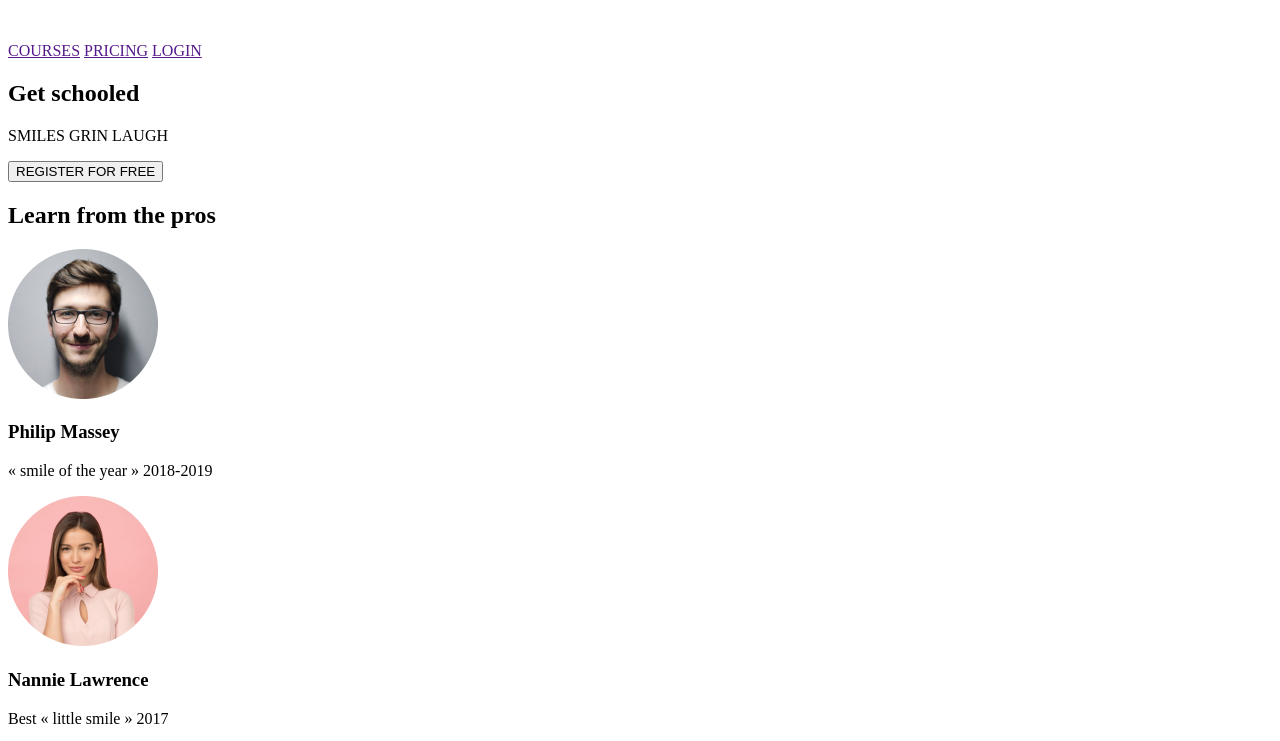
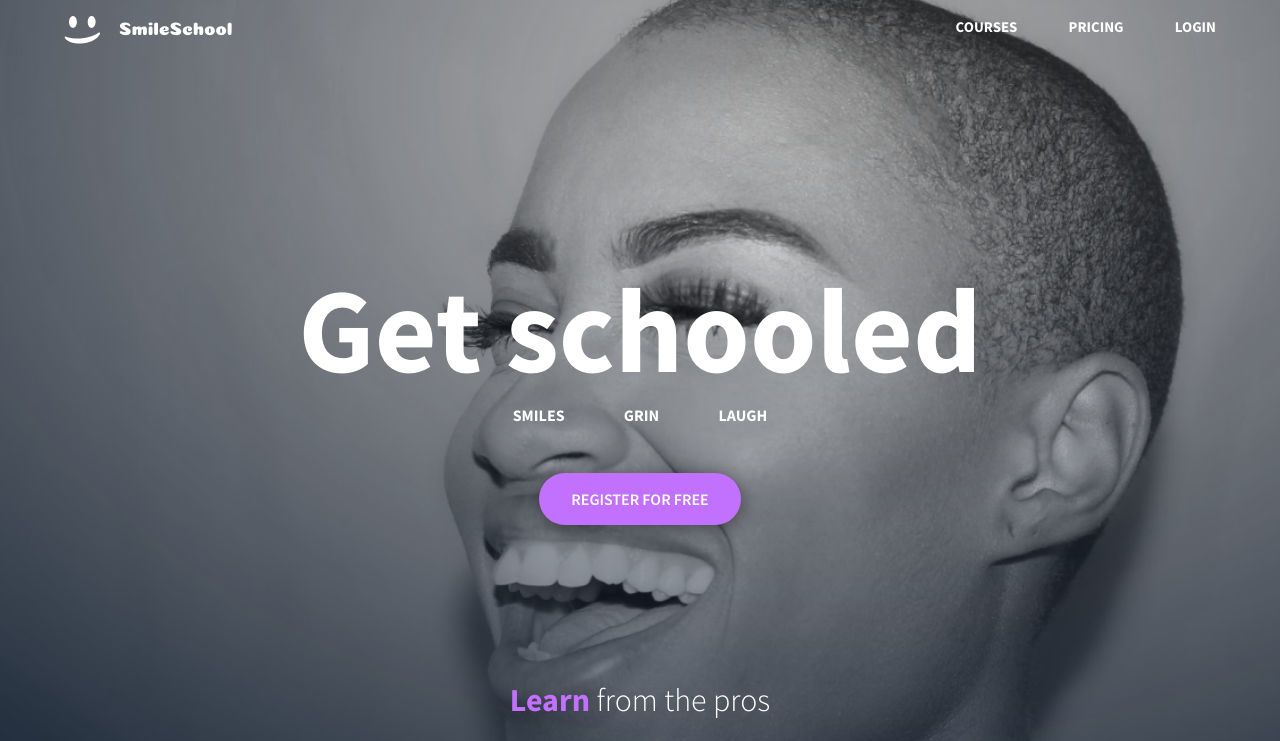
Before and after one commit to Demlew1/alx_html_css, a plain HTML site: page index.html in a window 1280 px wide. Shown: the top 741 px of the page. Drawn offline with Linux system fonts and the light colour scheme.

Commit message:
finished task 1

```diff
--- a/styles.css
+++ b/styles.css
@@ -137,3 +137,145 @@
   --button-text-color: var(--color-white);
   --button-border-radius: 50px;
 }
+/* Base */
+
+*,
+*:before,
+*:after {
+  box-sizing: border-box;
+}
+
+html {
+  scroll-behavior: smooth;
+  font-family: "source-sans-pro";
+}
+
+body {
+  font-family: var(--font-family-base);
+  max-width: 120rem;
+  min-height: 100%;
+  margin: 0px;
+  padding: 0px;
+  font-family: "source-sans-pro";
+}
+
+button {
+  text-align: var(--font-align);
+  background-color: var(--button-background-color);
+  color: var(--button-text-color);
+  padding: 1rem 2rem;
+  border-radius: var(--button-border-radius);
+  box-shadow: var(--button-box-shadow);
+  border: none;
+  font-size: var(--button-font-size);
+  font-weight: 600;
+  font-family: "source-sans-pro";
+}
+
+/* Header And Banner */
+
+.banner {
+  background-image: url(image/Object.png);
+  background-size: cover;
+  background-repeat: no-repeat;
+  width: 100%;
+  display: flex;
+  flex-direction: column;
+  text-align: var(--font-align);
+  background-color: #071629;
+}
+
+header {
+  display: flex;
+  justify-content: space-between;
+  padding: 1rem 4rem;
+}
+
+nav > a {
+  color: var(--link-text-color);
+  text-decoration: var(--link-text-decoration);
+  font-weight: var(--header-menu-font-weight);
+  line-height: var(--header-menu-line-height);
+  font-style: var(--header-menu-font-style);
+  font-size: var(--header-font-size);
+  height: var(--header-menu-height);
+  padding-left: 3rem;
+}
+
+.main1 {
+  color: var(--main-text-color);
+  display: flex;
+  flex-direction: column;
+  justify-content: center;
+  align-items: center;
+}
+
+h1 {
+  font-size: 7.5rem;
+  text-align: center;
+  margin-bottom: 0rem;
+  margin-top: 12rem;
+  font-weight: 700;
+}
+
+.sgl {
+  margin-top: 0rem;
+  word-spacing: 3.5rem;
+  font-size: 1rem;
+  font-weight: 700;
+}
+
+.first-button {
+  margin-top: 2rem;
+}
+
+.pro-sect {
+  margin-top: 8rem;
+}
+
+.heading2 {
+  font-size: 2rem;
+  font-weight: 300;
+  font-style: normal;
+  line-height: normal;
+}
+
+.learn {
+  color: var(--color-primary);
+  font-weight: 700;
+}
+
+.pros {
+  display: flex;
+  flex-direction: row;
+  justify-content: space-around;
+
+  text-align: var(--font-align);
+  align-items: flex-start;
+  padding-top: 6rem;
+}
+
+.pros > div {
+  padding-left: 7rem;
+}
+
+.pros > div.name {
+  line-height: 1.69rem;
+  font-size: 1.125rem;
+  font-weight: 900;
+}
+
+.pro-content {
+  line-height: 1.5rem;
+  font-size: 1rem;
+  font-style: italic;
+  font-weight: 400;
+}
+
+.blank {
+  background-color: #071629;
+  width: 100%;
+  margin-top: 0rem;
+  padding-top: 0rem;
+  height: 6rem;
+}
```
